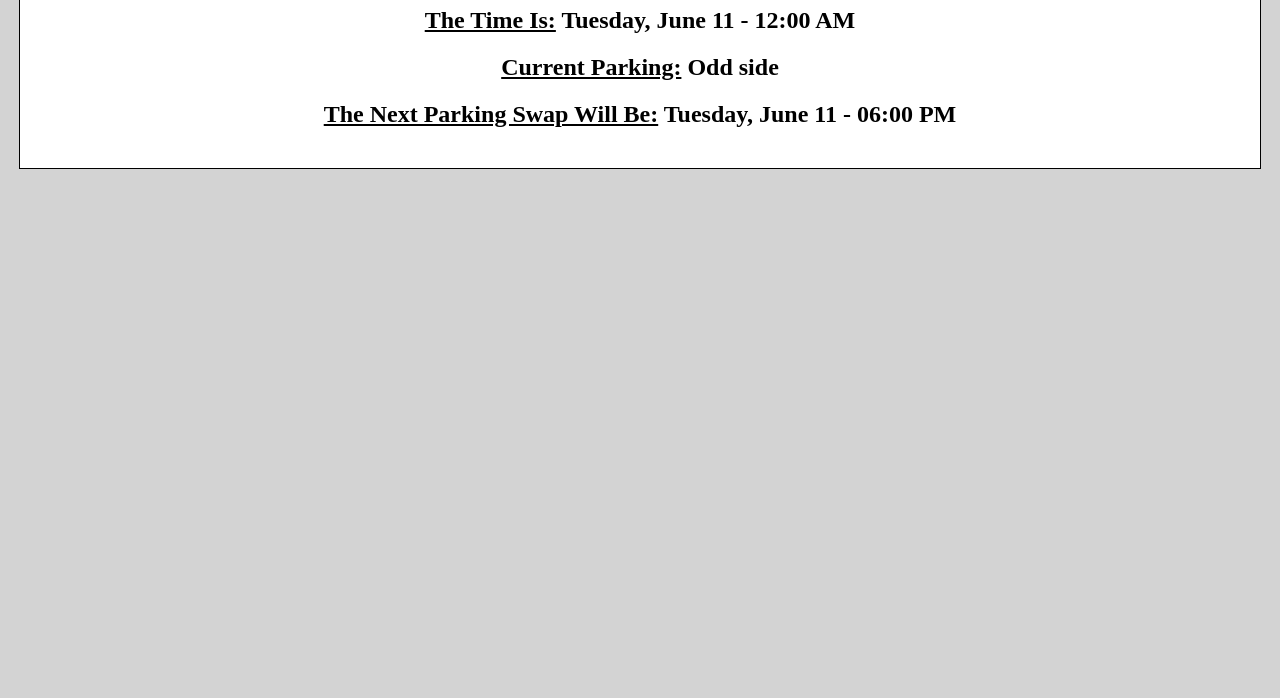
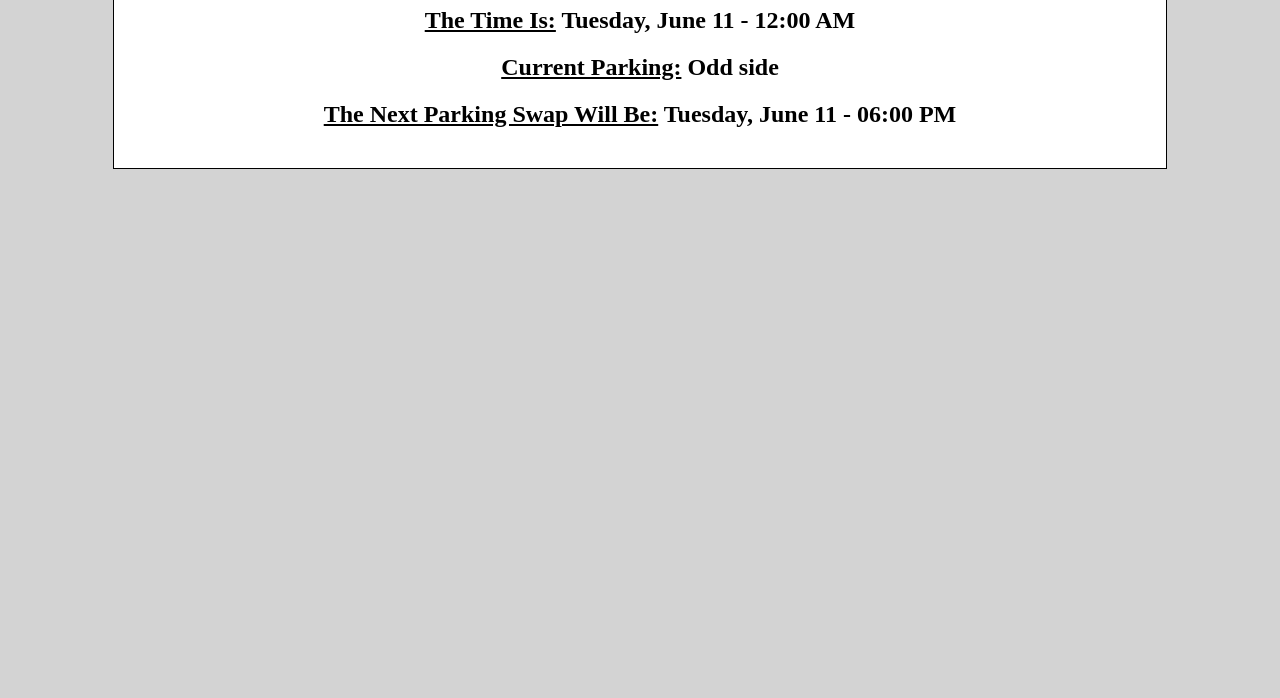
Before and after one commit to aidan-lemay/WeldonParking, a plain HTML site: page index.html in a window 1280 px wide. Shown: the part 102-800 px from the top of the page. Drawn offline with Linux system fonts and the light colour scheme.

Commit message:
Updating Styling

```diff
--- a/styles.css
+++ b/styles.css
@@ -6,7 +6,7 @@ body {
 }
 
 .center-content {
-    width: 50%;
+    width: 80%;
     background-color: white;
     border: 1px solid black;
     justify-content: center;
@@ -15,9 +15,3 @@ body {
     margin: 0 auto;
     padding: 20px;
 }
-
-@media only screen and (min-width: 600px) {
-    .center-content {
-        width: 95%;
-    }
-}
```
